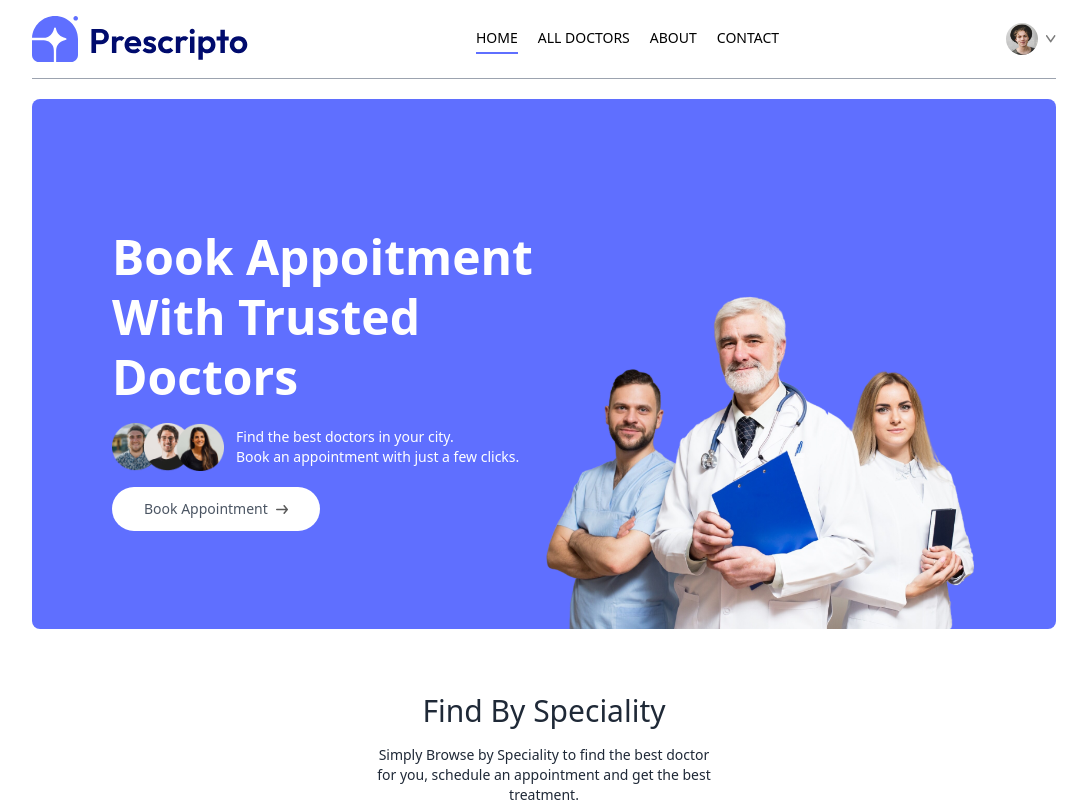
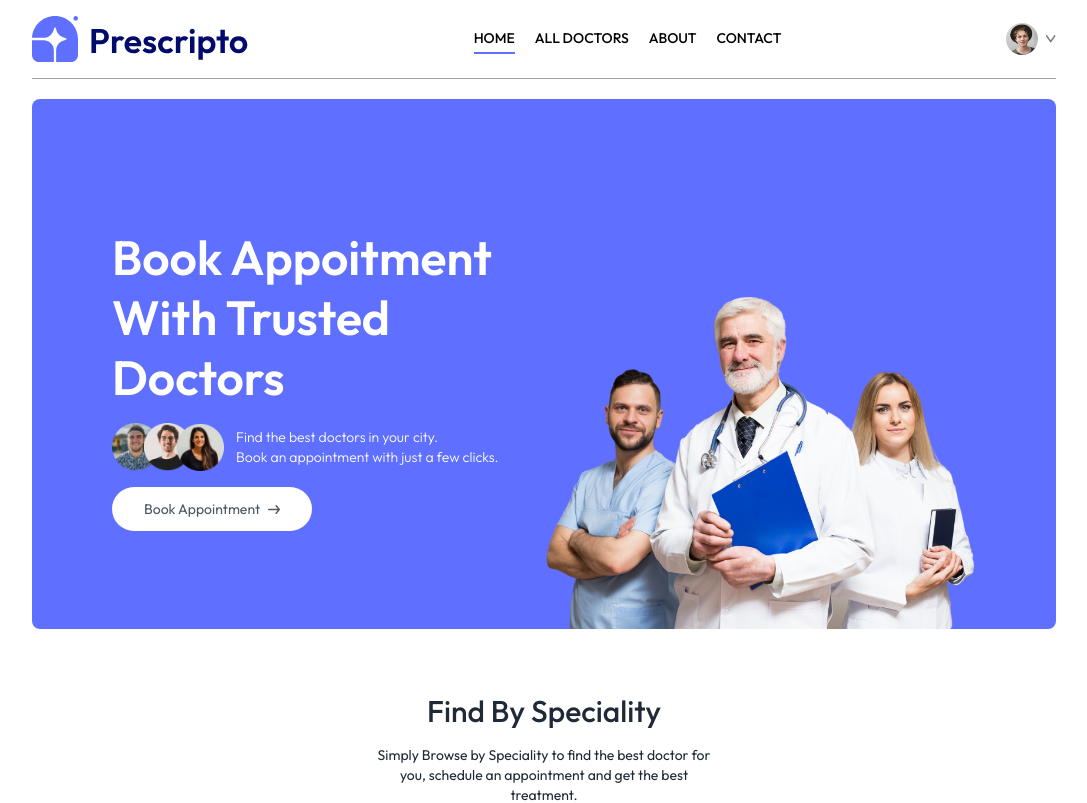
Before and after one commit to Loyoenock/doctorappointment, a React (Vite) app in the folder frontend/: page / in a window 1280 px wide. Shown: the top 803 px of the page, without its empty margins (96-1183 px from the left). Built offline with nearby package versions, Linux system fonts and the light colour scheme.

Commit message:
Custom font - outfit added

```diff
--- a/frontend/src/index.css
+++ b/frontend/src/index.css
@@ -1,6 +1,11 @@
+@import url('https://fonts.googleapis.com/css2?family=Outfit:wght@100..900&display=swap');
 @tailwind base;
 @tailwind components;
 @tailwind utilities;
+
+*{
+  font-family: outfit;
+}
 
 .active hr {
   @apply block
```
